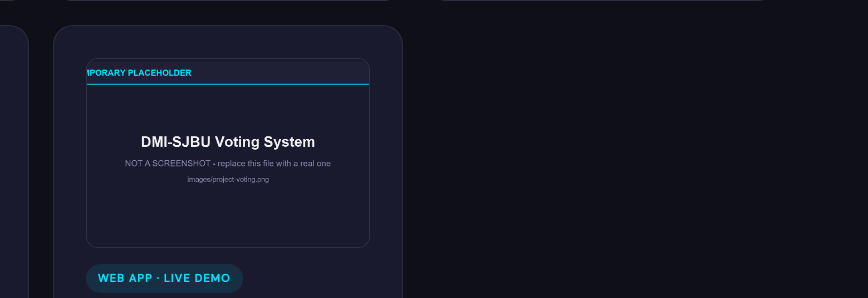
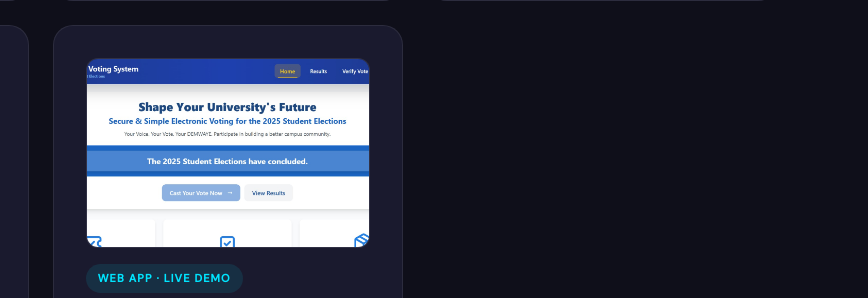
Before and after one commit to CedricBakali/twenty-two-creations-portfolio, a plain HTML site: page index.html in a window 1280 px wide. Shown: the part 5730-6028 px from the top of the page, 412-1280 px from the left. Drawn offline with Linux system fonts and the light colour scheme.

Commit message:
Add Assignment 2 sections and fix voting project image

```diff
--- a/index.html
+++ b/index.html
@@ -324,7 +324,7 @@
         </div>
 
         <div class="project-card">
-            <a href="https://dmiv.netlify.app/" target="_blank" rel="noopener" class="project-link" aria-label="Open project in a new tab"><img src="images/project-voting.png" width="1200" height="675" alt="DMI-SJBU Voting System web application homepage for the student elections" class="project-img" loading="lazy"></a>
+            <a href="https://dmiv.netlify.app/" target="_blank" rel="noopener" class="project-link" aria-label="Open project in a new tab"><img src="images/project-voting.jpeg" width="1200" height="675" alt="DMI-SJBU Voting System web application homepage for the student elections" class="project-img" loading="lazy"></a>
             <div class="project-tag">Web App · Live Demo</div>
             <h3>DMI-SJBU Voting System</h3>
             <p>A modern, secure electronic voting platform built for the 2025 DMI-SJBU Student Elections. Features real-time vote counting, secure authentication, and a clean admin dashboard.</p>
```
Also changed, not shown: images/project-voting.jpeg (added), images/project-voting.png (deleted).
